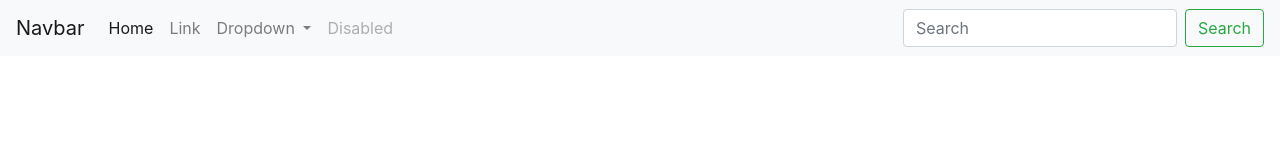
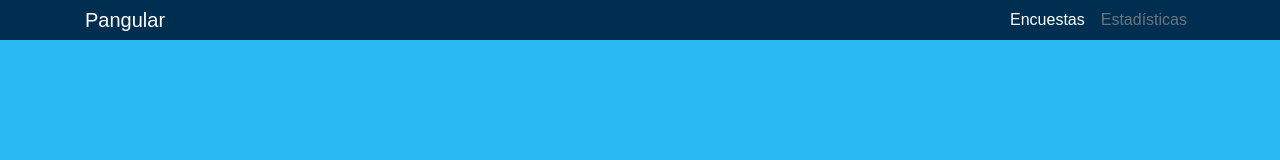
Before and after one commit to sesva/curso-profesional-bootstrap4, a plain HTML site: page index.html in a window 1280 px wide. Drawn offline with nearby package versions, Linux system fonts and the light colour scheme; a web font is replaced by a local one.

Commit message:
Add example navbar the class nine

```diff
--- a/index.html
+++ b/index.html
@@ -5,44 +5,44 @@
     <meta name="viewport" content="width=device-width, initial-scale=1.0">
     <title>Document</title>
     <link rel="stylesheet" href="https://stackpath.bootstrapcdn.com/bootstrap/4.4.1/css/bootstrap.min.css" integrity="sha384-Vkoo8x4CGsO3+Hhxv8T/Q5PaXtkKtu6ug5TOeNV6gBiFeWPGFN9MuhOf23Q9Ifjh" crossorigin="anonymous">
-    <link rel="stylesheet" href="style.css">
+    <link rel="stylesheet" href="src/css/base.css">
+    <link rel="stylesheet" href="src/css/layout.css">
+    <link href="https://fonts.googleapis.com/css2?family=Asap+Condensed:wght@400;700&display=swap" rel="stylesheet">
 </head>
 <body>
-    <nav class="navbar navbar-expand-lg navbar-light bg-light">
-        <a class="navbar-brand" href="#">Navbar</a>
+
+  <header class="b-header">
+    <div class="container">
+      <div class="row">
+        <div class="col-12">
+
+          <nav class="navbar navbar-expand-lg">
+            <a class="navbar-brand" href="#">Pangular</a>
             <button class="navbar-toggler" type="button" data-toggle="collapse" data-target="#navbarSupportedContent" aria-controls="navbarSupportedContent" aria-expanded="false" aria-label="Toggle navigation">
               <span class="navbar-toggler-icon"></span>
             </button>
 
             <div class="collapse navbar-collapse" id="navbarSupportedContent">
-          <ul class="navbar-nav mr-auto">
-            <li class="nav-item active">
-              <a class="nav-link" href="#">Home <span class="sr-only">(current)</span></a>
+              <ul class="navbar-nav ml-auto">
+                <li class="nav-item">
+                  <a class="nav-link" href="#">Encuestas</a>
                 </li>
                 <li class="nav-item">
-              <a class="nav-link" href="#">Link</a>
-            </li>
-            <li class="nav-item dropdown">
-              <a class="nav-link dropdown-toggle" href="#" id="navbarDropdown" role="button" data-toggle="dropdown" aria-haspopup="true" aria-expanded="false">
-                Dropdown
-              </a>
-              <div class="dropdown-menu" aria-labelledby="navbarDropdown">
-                <a class="dropdown-item" href="#">Action</a>
-                <a class="dropdown-item" href="#">Another action</a>
-                <div class="dropdown-divider"></div>
-                <a class="dropdown-item" href="#">Something else here</a>
-              </div>
-            </li>
-            <li class="nav-item">
-              <a class="nav-link disabled" href="#" tabindex="-1" aria-disabled="true">Disabled</a>
+                  <a class="nav-link disabled" href="#" tabindex="-1" aria-disabled="true">Estadísticas</a>
                 </li>
               </ul>
-          <form class="form-inline my-2 my-lg-0">
-            <input class="form-control mr-sm-2" type="search" placeholder="Search" aria-label="Search">
-            <button class="btn btn-outline-success my-2 my-sm-0" type="submit">Search</button>
-          </form>
             </div>
           </nav>
+
+
+        </div>
+      </div>
+    </div>
+
+
+
+  </header>
+
 
     <script src="https://code.jquery.com/jquery-3.4.1.slim.min.js" integrity="sha384-J6qa4849blE2+poT4WnyKhv5vZF5SrPo0iEjwBvKU7imGFAV0wwj1yYfoRSJoZ+n" crossorigin="anonymous"></script>
     <script src="https://cdn.jsdelivr.net/npm/popper.js@1.16.0/dist/umd/popper.min.js" integrity="sha384-Q6E9RHvbIyZFJoft+2mJbHaEWldlvI9IOYy5n3zV9zzTtmI3UksdQRVvoxMfooAo" crossorigin="anonymous"></script>
--- /dev/null
+++ b/src/css/base.css
@@ -0,0 +1,4 @@
+body{
+    font-family: 'Asap Condensed', sans-serif;
+    background-color: #29b8f0;
+}
--- /dev/null
+++ b/src/css/layout.css
@@ -0,0 +1,15 @@
+.b-header{
+    background-color: #002e51;
+
+}
+
+.b-header .navbar{
+    background-color: #002e51;
+    padding: 0;
+    min-width: 60px;
+
+}
+
+.b-header a{
+    color: white;
+}
--- a/style.css
+++ /dev/null
@@ -1,19 +0,0 @@
-.contenedor{
-    border: 1px solid red;
-}
-
-.fila{
-    border: 1px solid green;
-}
-
-.columna{
-    border: 1px solid blue;
-    background-color: yellow;
-    padding-bottom: 0;
-}
-
-p{
-    border: 1px solid black;
-    margin: 0;
-    text-align: center;
-}
```
Lines whose indentation alone changed are shown as unchanged.
